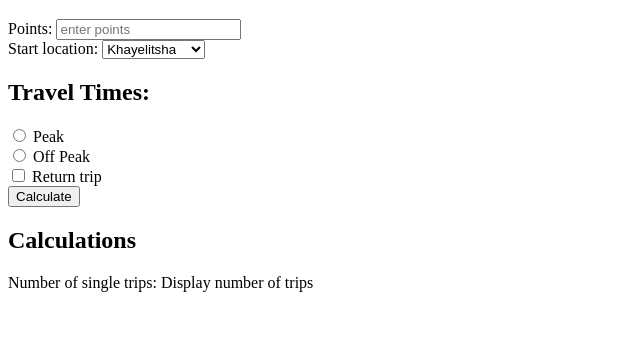
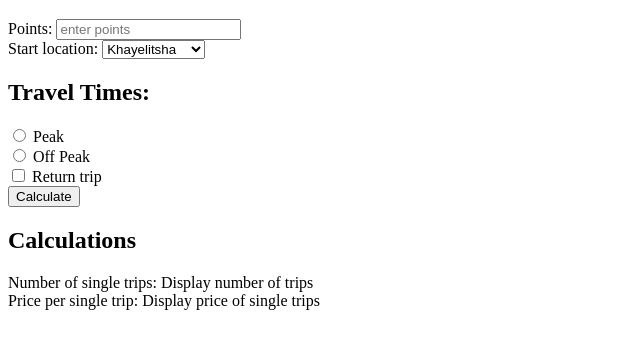
Before and after one commit to tommyshado/bus-travel-widget, a plain HTML site: page index.html in a window 1280 px wide. Shown: the part 61-410 px from the top of the page, without its empty margins (0-640 px from the left). Drawn offline with Linux system fonts and the light colour scheme.

Commit message:
edited line 26

```diff
--- a/index.html
+++ b/index.html
@@ -23,7 +23,7 @@
                     <select name="destinations" id="destination">
                         <option value="khayelitsha">Khayelitsha</option>
                         <option value="Dunoon">Dunoon</option>
-                        <option value="michells-plain">Michells plain</option>
+                        <option value="mitchells plain">Michells plain</option>
                     </select>
                 </div>
 
@@ -59,6 +59,11 @@
                     <span class="singleTripsNumber">Display number of trips</span>
                 </div>
 
+                <div>
+                    <label for="">Price per single trip:</label>
+                    <span class="singleTripsPrice">Display price of single trips</span>
+                </div>
+
             </div>
 
         </div>
```
